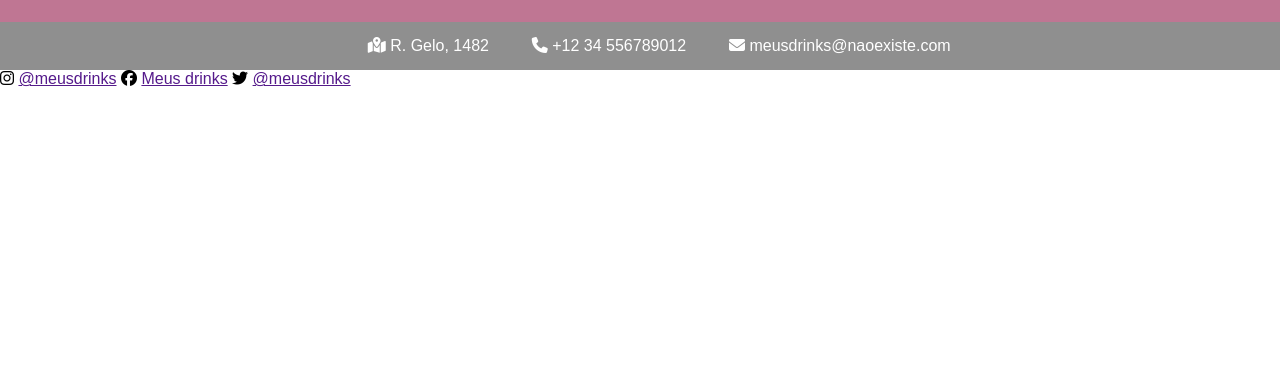
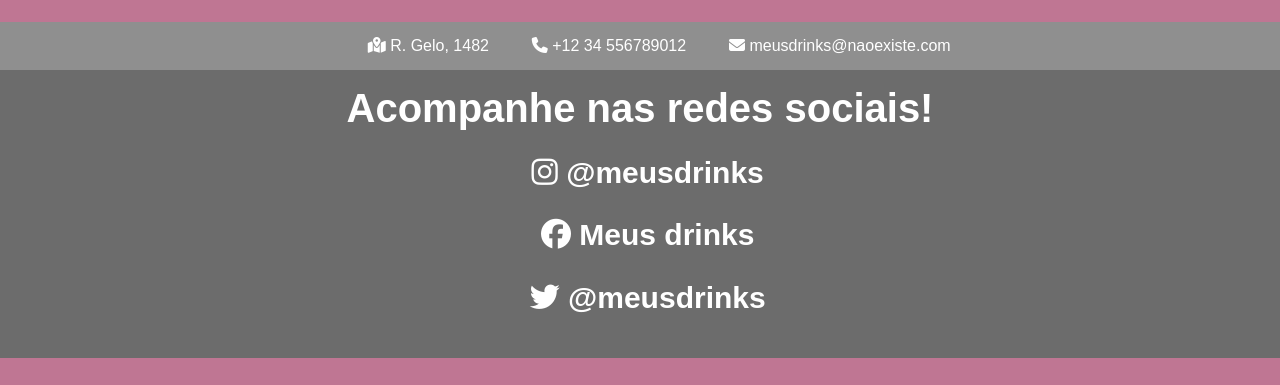
Before and after one commit to joao-xavi/BiritaV1, a plain HTML site: page index.html in a window 1280 px wide. Shown: the part 2841-3226 px from the top of the page. Before the commit the page ends 2929 px from the top, so only its background shows below. Drawn offline with Linux system fonts and the light colour scheme.

Commit message:
Adicionado redes sociais

```diff
--- a/styles/css/style.css
+++ b/css/style.css
@@ -229,7 +229,7 @@ nav{
 .depoimento{
     width: 100%;
     height: 80vh;
-    background-image: url(../../img/imagemfundo.jpg);
+    background-image: url(../img/imagemfundo.jpg);
     background-position: center;
     background-size: cover;
     display: flex;
@@ -314,5 +314,26 @@ nav{
 }
 
 .rodape{
+    text-align: center;
+    padding-top: 1.2%;
+    padding-bottom: 1.2%;
+    background-color: #292929af;
+}
 
+.rodape h1{
+    color: white;
+    font-size: 40px;
+    padding-bottom: 2%;
 }
+
+.rodape li{
+    padding-left: 1.2%;
+    padding-bottom: 2.2%;
+}
+
+.rodape li a{
+    text-decoration: none;
+    font-weight: 700;
+    font-size: 30px;
+    color: white;
+}
--- a/index.html
+++ b/index.html
@@ -8,7 +8,7 @@
   <meta name="descricao" content="Site de receitas de drinks e bebidas">
   <meta name="autor" content="MEUSDRINKS">
 
-  <link rel="stylesheet" href="styles\css\style.css">
+  <link rel="stylesheet" href="css\style.css">
   <script src="js/script.js"></script>
   <script src="https://kit.fontawesome.com/c4254e24a8.js" crossorigin="anonymous"></script>
 </head>
@@ -101,10 +101,14 @@
 </div>
 <!--#################### RODAPÉ #################### -->
 <div class="rodape">
- <a><i class="fab fa-instagram"></i> <a href=""> @meusdrinks</href></a></a>
- <a><i class="fab fa-facebook"></i> <a href=""> Meus drinks</href></a> </a>
- <a><i class="fab fa-twitter"></i> <a href=""> @meusdrinks</href></a>  </a>
+  <h1>Acompanhe nas redes sociais!</h1>
+  <ul class="social">
+    <li><a href="https://www.instagram.com/" target="_blank"><i class="fab fa-instagram"></i>  @meusdrinks</href></a></li>
+    <li><a href="https://www.facebook.com/" target="_blank"><i class="fab fa-facebook"></i>  Meus drinks</href></a></li>
+    <li><a href="https://www.twitter.com/" target="_blank"><i class="fab fa-twitter"></i> @meusdrinks</href></a></li>
+  </ul>
 </div>
+<hr class="separador-solido">
 
 </body>
 </html>
--- a/js/script.js
+++ b/js/script.js
@@ -1,4 +1,4 @@
-var listaProdutos = [[0, 'R$ 85,90', 'VODKA STOLICHNAYA', 'caneta.webp', false], [1, 'R$ 99,90','TEQUILA JOSÉ CUERVO', 'feijoes.jpeg', false], [2, 'R$ 90,50','GIN TANQUERAY', 'tanqueray.jpeg', false]];
+var listaProdutos = [[0, 'R$ 85,90', 'VODKA STOLICHNAYA', 'vodkastoli.png', false], [1, 'R$ 99,90','TEQUILA JOSÉ CUERVO', 'tequilacuervo.png', false], [2, 'R$ 90,50','GIN TANQUERAY', 'tanqueray.png', false]];
 
 var carrinho = [];
 
```
